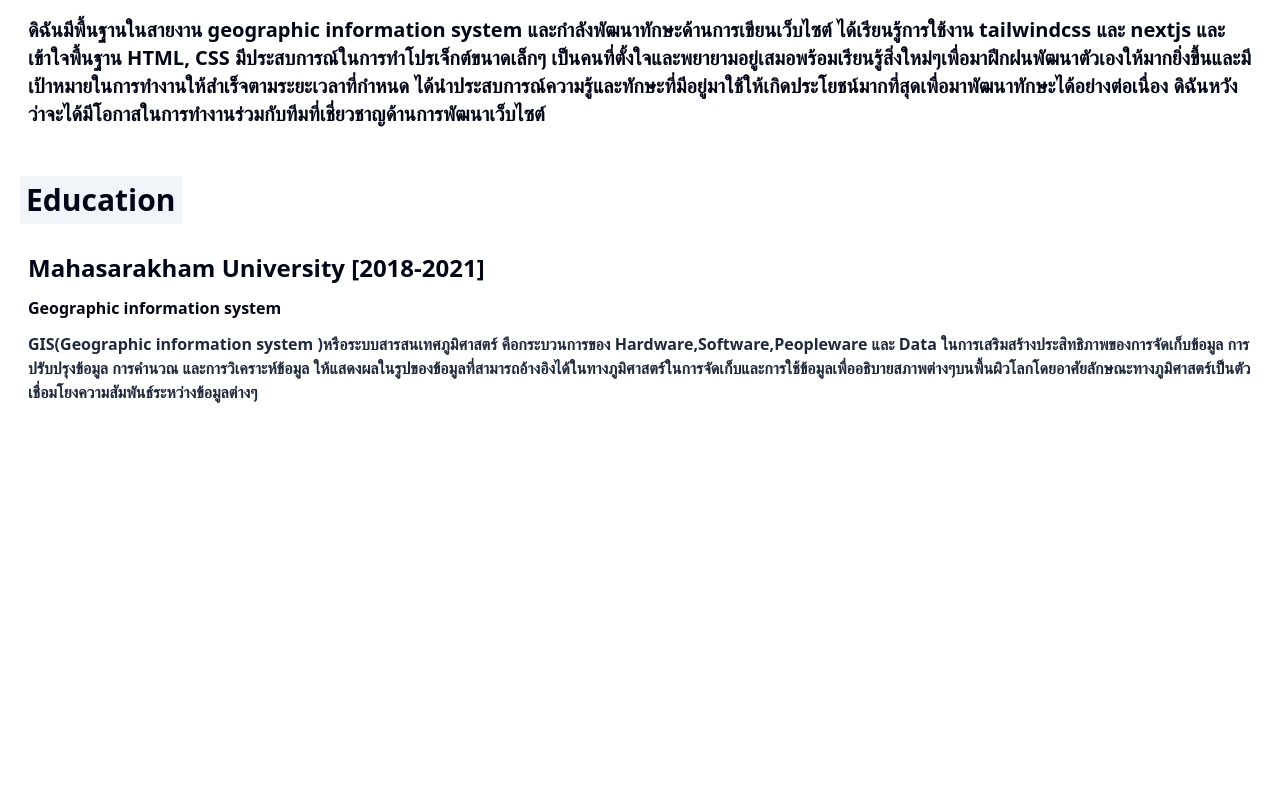
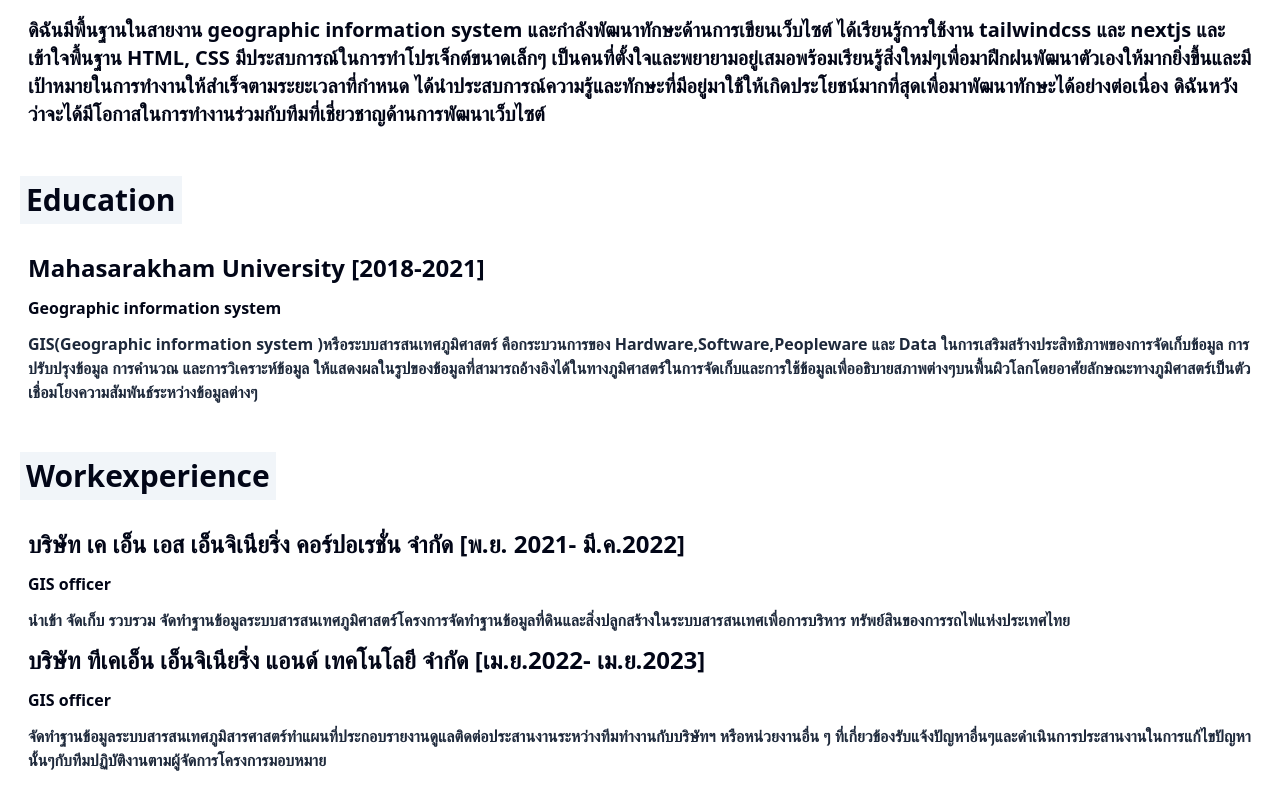
Before and after one commit to pampamz/pamm, a Next.js app: page / in a window 1280 px wide. Shown: the part 584-1384 px from the top of the page. Before the commit the page ends 1016 px from the top, so only its background shows below. Built offline with nearby package versions, Linux system fonts and the light colour scheme.

Commit message:
Workexperience

```diff
--- /dev/null
+++ b/components/workexperience/workexperience.tsx
@@ -0,0 +1,40 @@
+import React from "react";
+
+interface WorkexperienceProps {}
+
+const Workexperience: React.FC<WorkexperienceProps> = ({}) => {
+  return (
+    <>
+      <div className="flex flex-col gap-5 p-5">
+        <div className=" bg-slate-100 p-1.5 w-fit text-3xl font-bold text-slate-950">
+          Workexperience{" "}
+        </div>
+        <div className="flex flex-col gap-3 p-2">
+          <div className=" text-2xl font-bold text-slate-950">
+            บริษัท เค เอ็น เอส เอ็นจิเนียริ่ง คอร์ปอเรชั่น จํากัด [พ.ย. 2021-
+            มี.ค.2022]
+          </div>
+          <div className=" text-1xl font-bold text-slate-950">GIS officer</div>
+          <div className=" text-gl font-bold text-slate-800">
+            นำเข้า จัดเก็บ รวบรวม
+            จัดทำฐานข้อมูลระบบสารสนเทศภูมิศาสตร์โครงการจัดทําฐานข้อมูลที่ดินและสิ่งปลูกสร้างในระบบสารสนเทศเพื่อการบริหาร
+            ทรัพย์สินของการรถไฟแห่งประเทศไทย
+          </div>
+
+          <div className=" text-2xl font-bold text-slate-950">
+            บริษัท ทีเคเอ็น เอ็นจิเนียริ่ง แอนด์ เทคโนโลยี จํากัด [เม.ย.2022-
+            เม.ย.2023]
+          </div>
+          <div className=" text-1xl font-bold text-slate-950">GIS officer</div>
+          <div className=" text-gl font-bold text-slate-800">
+            จัดทำฐานข้อมูลระบบสารสนเทศภูมิสารศาสตร์ทำแผนที่ประกอบรายงานดูแลติดต่อประสานงานระหว่างทีมทำงานกับบริษัทฯ
+            หรือหน่วยงานอื่น ๆ
+            ที่เกี่ยวข้องรับแจ้งปัญหาอื่นๆและดำเนินการประสานงานในการแก้ไขปัญหานั้นๆกับทีมปฏิบัติงานตามผู้จัดการโครงการมอบหมาย
+          </div>
+        </div>
+      </div>
+    </>
+  );
+};
+
+export default Workexperience;
--- a/pages/index.tsx
+++ b/pages/index.tsx
@@ -2,6 +2,7 @@ import ContectDetail from "@/components/contect-detall/contect";
 import Education from "@/components/education/education";
 import Profile from "@/components/profile/profile";
 import Skills from "@/components/skills/skills";
+import Workexperience from "@/components/workexperience/workexperience";
 
 export default function Home() {
   return (
@@ -10,6 +11,8 @@ export default function Home() {
       <Skills></Skills>
       <Profile></Profile>
       <Education></Education>
+      <Workexperience></Workexperience>
+
     </>
   );
 }
```
